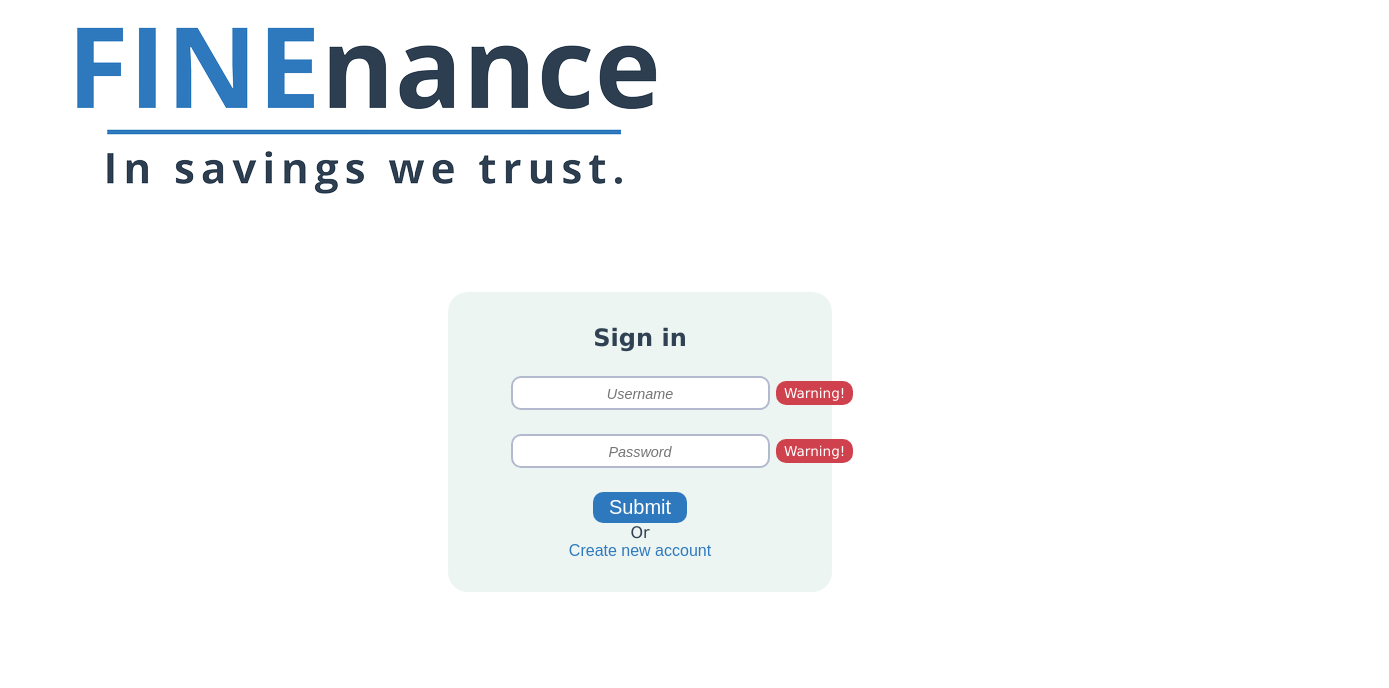
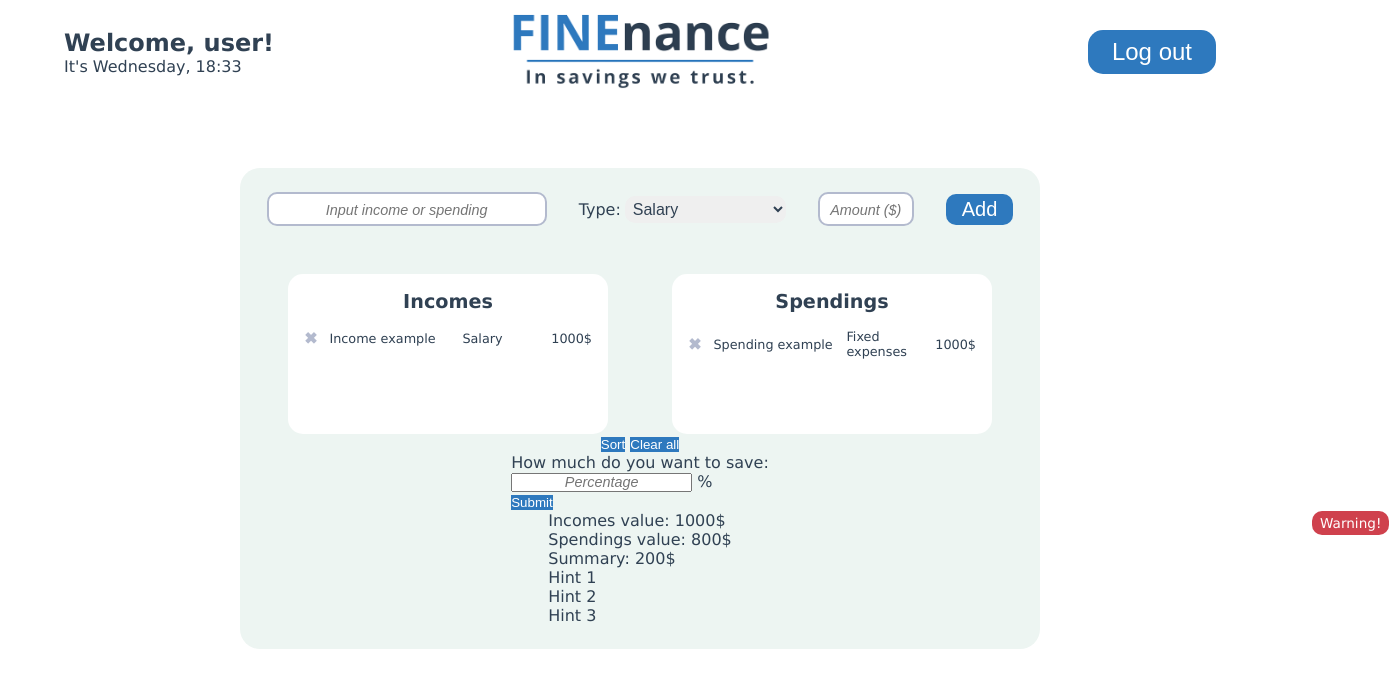
Before and after one commit to SojerSM/FINEnance-simple-practice-app, a plain HTML site: page index.html in a window 1280 px wide. Shown: the whole page, 1389 px wide, since content can reach past the window. Drawn offline with Linux system fonts and the light colour scheme.

Commit message:
Add files via upload
Few cosmetic changes

```diff
--- a/index.html
+++ b/index.html
@@ -9,18 +9,25 @@
     <title>FINEnance</title>
   </head>
   <body>
+    <div class="overlay hidden"></div>
+    <main>
       <!-- HEADER BAR -->
       <header>
-      <div class="welcome-wrapper hidden">
-        <p class="welcome-message">Welcome back, user!</p>
+        <div class="header-wrapper">
+          <div class="welcome-wrapper">
+            <p class="welcome-message">
+              Welcome, <span id="welcome-user">user!</span>
+            </p>
             <p class="date-message">It's Wednesday, 18:33</p>
           </div>
-      <img src="assets/banner.png" alt="banner.png" class="banner-img" />
-      <button class="btn-logout hidden">Log out</button>
+          <button class="btn btn-logout">Log out</button>
+        </div>
+        <!-- Banner image always in the same position -->
+        <img src="assets/banner.png" alt="banner.png" id="banner-img" />
       </header>
 
       <!-- SIGN IN WINDOW -->
-    <section class="login-container">
+      <section class="login-container hidden">
         <p id="login-title">Sign in</p>
         <form class="login-wrapper">
           <div>
@@ -29,7 +36,7 @@
               placeholder="Username"
               class="input-bar login-user"
             />
-          <p class="warning login-username-warning">Warning!</p>
+            <p class="warning login-username-warning hidden">Warning!</p>
           </div>
           <div>
             <input
@@ -37,11 +44,11 @@
               placeholder="Password"
               class="input-bar login-password"
             />
-          <p class="warning login-password-warning">Warning!</p>
+            <p class="warning login-password-warning hidden">Warning!</p>
           </div>
           <button class="btn btn-login-submit">Submit</button>
         </form>
-      <p>Or</p>
+        <h3>or</h3>
         <button class="btn-create-new-account">Create new account</button>
       </section>
 
@@ -55,7 +62,7 @@
               placeholder="First name"
               class="input-bar sign-up--name"
             />
-          <p class="warning sign-up-name-warning">Warning!</p>
+            <p class="warning sign-up-name-warning hidden">Warning!</p>
           </div>
           <div>
             <input
@@ -64,80 +71,105 @@
               maxlength="4"
               class="input-bar sign-up--birth-year"
             />
-          <p class="warning sign-up-birth-year-warning">Warning!</p>
+            <p class="warning sign-up-birth-year-warning hidden">Warning!</p>
           </div>
+          <div>
             <input
               type="password"
-          placeholder="Password"
+              placeholder="Password (min. 8 characters)"
               class="input-bar sign-up--password"
             />
+            <p class="warning sign-up-password-warning hidden">Warning!</p>
+          </div>
           <div>
             <input
               type="password"
               placeholder="Repeat password"
               class="input-bar sign-up--password-repeated"
             />
-          <p class="warning sign-up-password-repeated-warning">Warning!</p>
+            <p class="warning sign-up-password-repeated-warning hidden">
+              Warning!
+            </p>
           </div>
+          <button class="btn btn-sign-up-submit">Submit</button>
         </form>
+        <h3>or</h3>
         <button class="btn-back-to-main-page">Back to main page</button>
-    </section>
 
-    <!-- SIGN UP SUCCESFULL MODAL -->
-    <section class="sign-up-modal-wrapper hidden">
+        <!-- SIGN UP SUCCESSFUL MODAL -->
+        <div class="sign-up-modal-wrapper hidden">
           <p class="sign-up-modal-title">Sign up successful</p>
+          <div>
             <p>
-        Use this as your login: <span id="generated-login-label">Login</span>
+              Get access with: <span id="generated-login-label">Login</span>
             </p>
+            <p>and the password you choosed.</p>
+          </div>
           <button class="btn btn-sign-in">Sign in</button>
+        </div>
       </section>
 
       <!-- MAIN APP WINDOW -->
-    <main class="app-container hidden">
+      <section class="app-container">
         <!-- Add income/spending bar -->
-      <div class="top-bar-wrapper">
+        <form class="top-bar-wrapper">
+          <div>
             <input
               type="text"
+              maxlength="20"
               placeholder="Input income or spending"
-          class="income-spending-bar"
+              class="input-bar income-spending-bar"
             />
-        <label for="income-spending-types-list">Type:</label>
+          </div>
+          <div class="types-list-wrapper">
+            <label for="income-spending-types-label">Type:</label>
             <select class="income-spending-types-list">
               <option class="type-salary">Salary</option>
               <option class="type-interest">Interest</option>
               <option class="type-fixed">Fixed expenses</option>
               <option class="type-irregular">Irregular expenses</option>
             </select>
+          </div>
+          <div>
             <input
               type="text"
-          placeholder="Amount"
-          class="amount-bar amount-input"
+              placeholder="Amount ($)"
+              class="input-bar amount-bar"
             />
-        <button class="btn-income-spending-submit">Submit</button>
-        <p class="warning income-spending-warning">Warning!</p>
           </div>
+          <button class="btn btn-income-spending">Add</button>
+          <p class="warning income-spending-warning hidden">Warning!</p>
+        </form>
 
         <!-- Incomes & spendings container-->
         <div class="lists-containers">
           <!-- List of incomes -->
           <div class="incomes-container">
+            <p id="incomes-title">Incomes</p>
             <div class="income-wrapper">
-            <button class="btn-delete">x</button>
+              <div class="left-column">
+                <button class="btn-delete">✖</button>
                 <p class="income-name">Income example</p>
+              </div>
+              <div class="right-column">
                 <p class="income-type">Salary</p>
                 <p class="income-amount">1000$</p>
-            <p class="income-percentage">20%</p>
+              </div>
             </div>
           </div>
 
           <!-- List of spendings -->
           <div class="spendings-container">
+            <p id="spendings-title">Spendings</p>
             <div class="spending-wrapper">
-            <button class="btn-delete">x</button>
+              <div class="left-column">
+                <button class="btn-delete">✖</button>
                 <p class="spending-name">Spending example</p>
+              </div>
+              <div class="right-column">
                 <p class="spending-type">Fixed expenses</p>
                 <p class="spending-amount">1000$</p>
-            <p class="spending-percentage">20%</p>
+              </div>
             </div>
           </div>
         </div>
@@ -172,7 +204,8 @@
             <p class="random-hint-third">Hint 3</p>
           </div>
         </div>
+      </section>
+      <script src="script.js"></script>
     </main>
-    <script src="script.js"></script>
   </body>
 </html>
```
Lines whose indentation alone changed are shown as unchanged.
